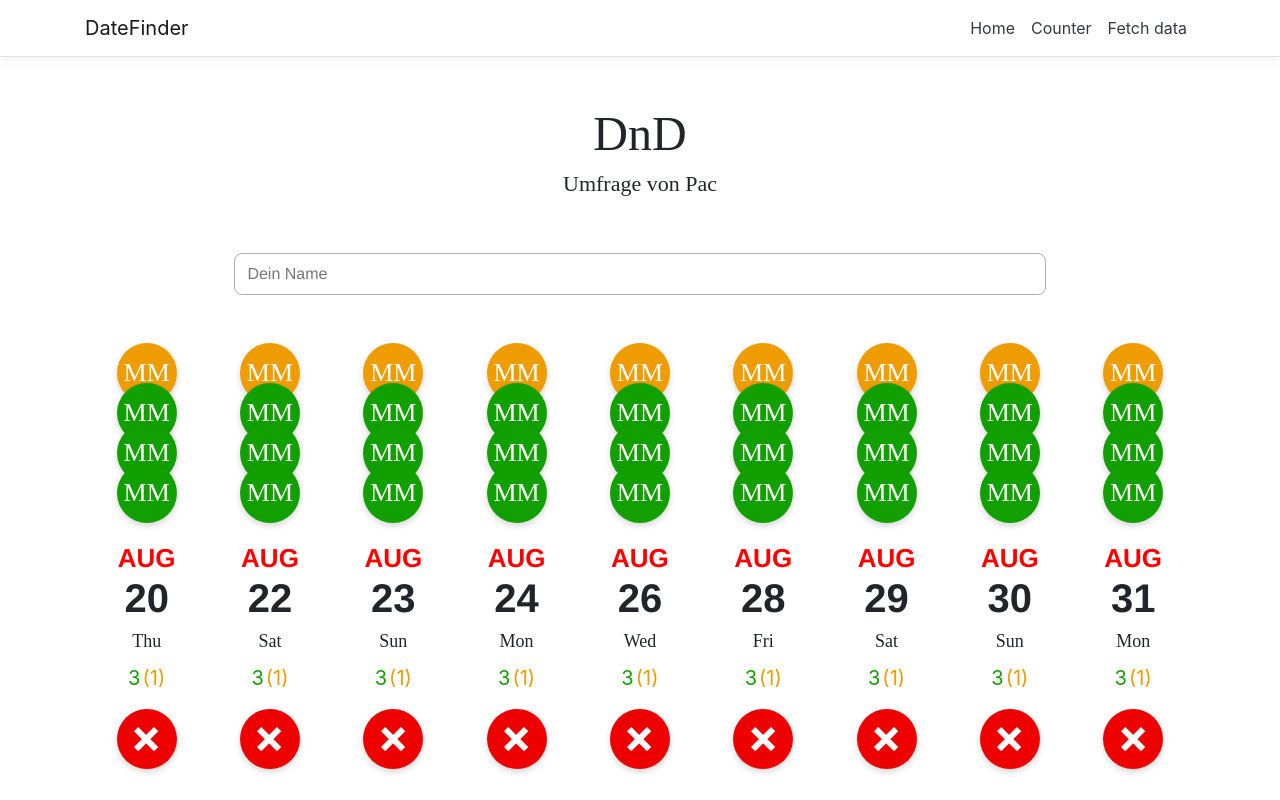
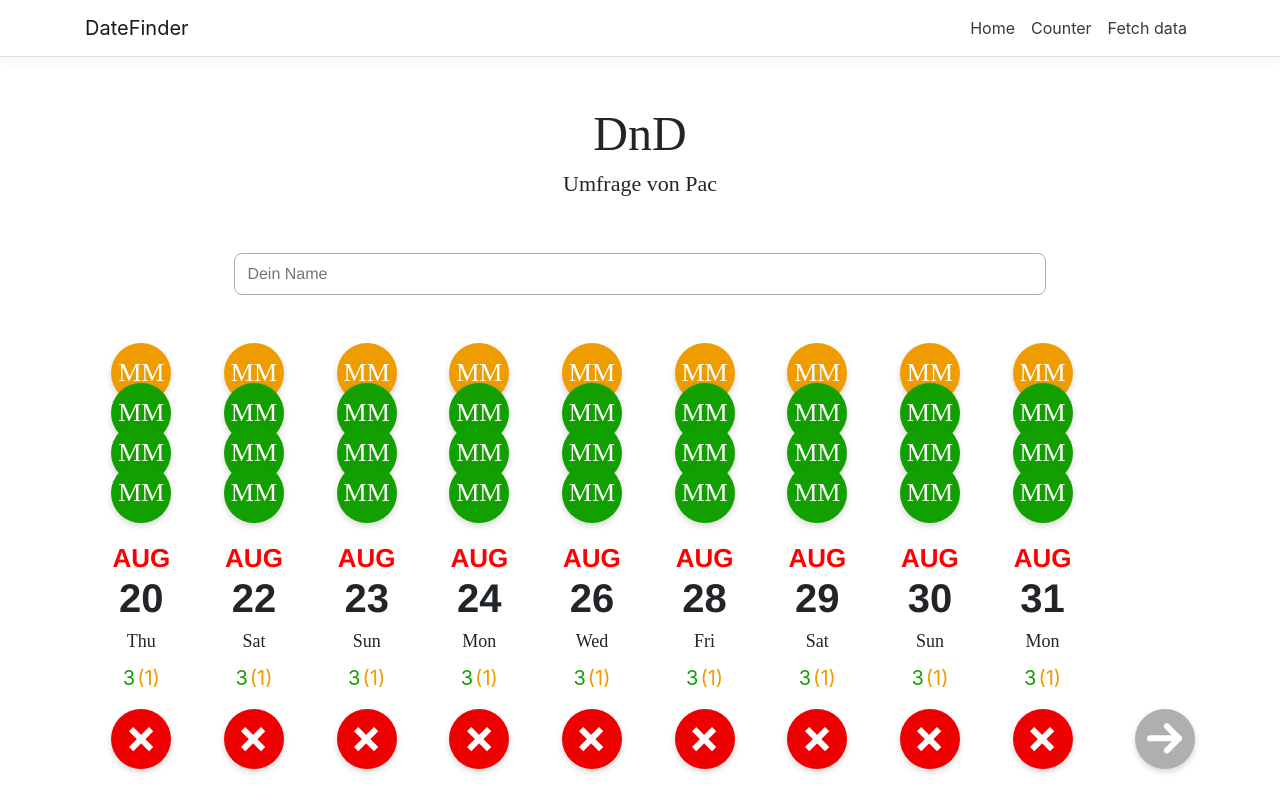
Before and after one commit to Paccos/When, a React (Create React App) app in the folder DateFinder/ClientApp/: page /counter in a window 1280 px wide. Built offline with nearby package versions, Linux system fonts and the light colour scheme.

Commit message:
Add Submit Button

```diff
--- a/DateFinder/ClientApp/src/App.js
+++ b/DateFinder/ClientApp/src/App.js
@@ -3,6 +3,7 @@ import { Layout } from './components/Layout';
 
 import './custom.css';
 import DateGrid from './components/DateGrid';
+import SubmitButton from './components/SubmitButton';
 
 const App = (props) => {
 	const dummy = [
@@ -136,11 +137,17 @@ const App = (props) => {
 					onChange={(e) => setUsername(e.target.value)}
 				></input>
 			</div>
-			<DateGrid
-				entries={entriesIncludingUserSelections(namesAndStates, userSelections)}
-				userSelections={userSelections}
-				handleUserSelection={handleUserSelection}
-			/>
+			<div className="resultsAndSubmit">
+				<DateGrid
+					entries={entriesIncludingUserSelections(
+						namesAndStates,
+						userSelections
+					)}
+					userSelections={userSelections}
+					handleUserSelection={handleUserSelection}
+				/>
+				<SubmitButton />
+			</div>
 		</Layout>
 	);
 };
--- a/DateFinder/ClientApp/src/components/DateView.css
+++ b/DateFinder/ClientApp/src/components/DateView.css
@@ -107,4 +107,5 @@
 	display: flex;
 	overflow: scroll;
 	align-items: flex-end;
+	flex-grow: 4;
 }
--- /dev/null
+++ b/DateFinder/ClientApp/src/components/SubmitButton.css
@@ -0,0 +1,10 @@
+.submitButton {
+	width: 60px;
+	height: 60px;
+	border-radius: 30px;
+	border-width: 0;
+	box-shadow: 0 3px 6px rgba(0, 0, 0, 0.16);
+	background-color: #afafaf;
+	margin-bottom: 20px;
+	margin-left: 36px;
+}
--- /dev/null
+++ b/DateFinder/ClientApp/src/components/SubmitButton.js
@@ -0,0 +1,13 @@
+import React from 'react';
+import './SubmitButton.css';
+import submitArrow from '../images/SubmitArrow.png';
+
+const SubmitButton = (props) => {
+	return (
+		<button className="submitButton" onClick={props.submitHandler}>
+			<img src={submitArrow} />
+		</button>
+	);
+};
+
+export default SubmitButton;
--- a/DateFinder/ClientApp/src/custom.css
+++ b/DateFinder/ClientApp/src/custom.css
@@ -32,6 +32,11 @@ h3.subtitle {
 	margin: 48px;
 }
 
+.resultsAndSubmit {
+	display: flex;
+	align-items: flex-end;
+}
+
 input[type='text'] {
 	border-radius: 8px;
 	border-color: #afafaf;
```
Also changed, not shown: DateFinder/ClientApp/src/images/SubmitArrow.png (added).
